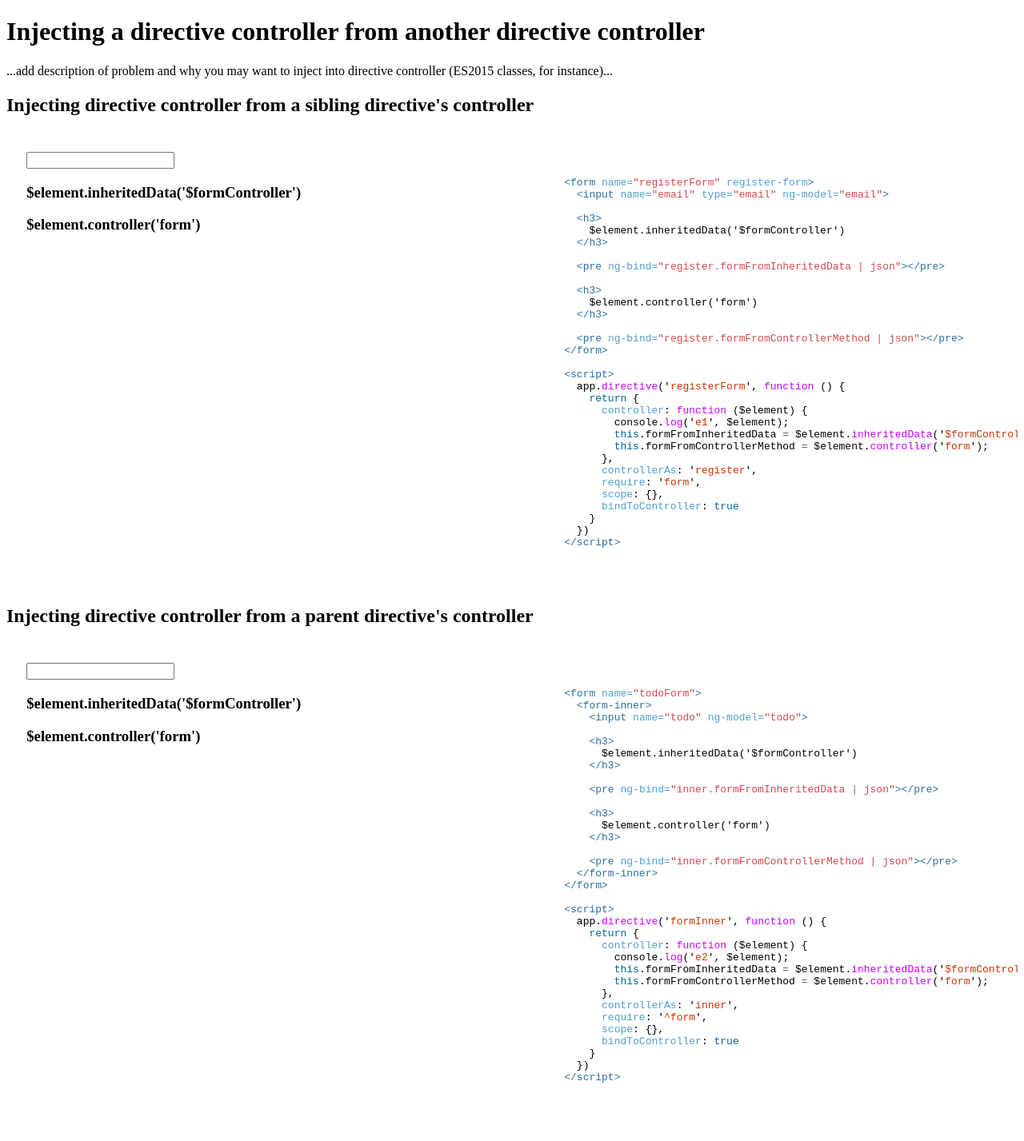
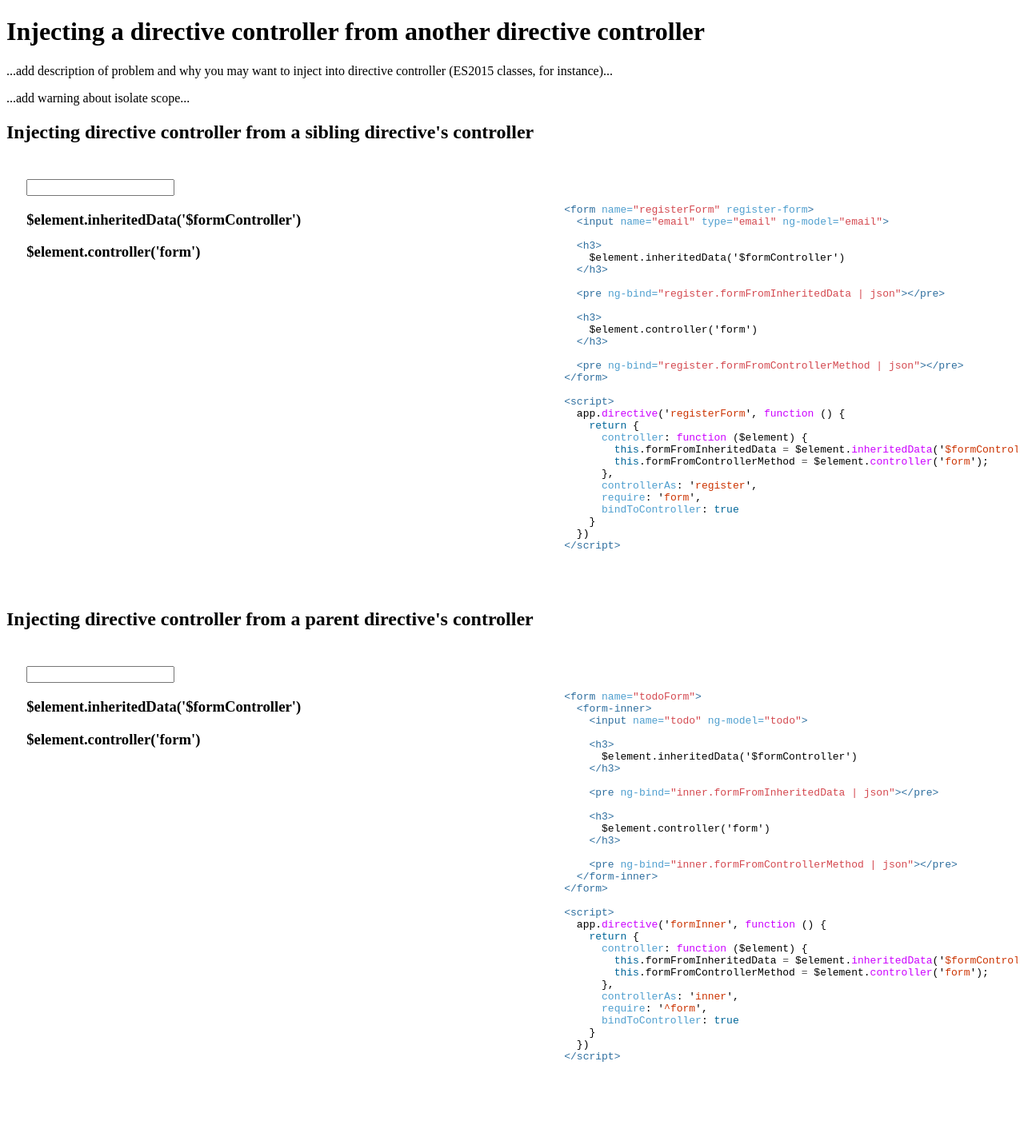
Before and after one commit to karlhorky/frontend-tricks, a Jekyll site: the page built from angular-1-inject-required-directive-controller-into-directive-controller/index.html, in a window 1280 px wide. Shown: the whole page at 80% size. Built offline with Jekyll 4.4.1, drawn with Linux system fonts in a browser that asks for light colours; nearby versions of some CDN libraries; after the commit the page ends 1401 px from its top, so only the background shows below that.

Commit message:
Fix examples

```diff
--- a/angular-1-inject-required-directive-controller-into-directive-controller/index.html
+++ b/angular-1-inject-required-directive-controller-into-directive-controller/index.html
@@ -26,6 +26,9 @@ title: AngularJS - Inject required directive controller into directive controlle
   ...add description of problem and why you may want to inject into directive controller (ES2015 classes, for instance)...
 </p>
 
+<p>
+  ...add warning about isolate scope...
+</p>
 
 <h2>
   Injecting directive controller from a sibling directive's controller
@@ -52,13 +55,11 @@ title: AngularJS - Inject required directive controller into directive controlle
   app.directive('registerForm', function () {
     return {
       controller: function ($element) {
-        console.log('e1', $element);
         this.formFromInheritedData = $element.inheritedData('$formController');
         this.formFromControllerMethod = $element.controller('form');
       },
       controllerAs: 'register',
       require: 'form',
-      scope: {},
       bindToController: true
     }
   })
@@ -103,13 +104,11 @@ title: AngularJS - Inject required directive controller into directive controlle
   app.directive('formInner', function () {
     return {
       controller: function ($element) {
-        console.log('e2', $element);
         this.formFromInheritedData = $element.inheritedData('$formController');
         this.formFromControllerMethod = $element.controller('form');
       },
       controllerAs: 'inner',
       require: '^form',
-      scope: {},
       bindToController: true
     }
   })
```
